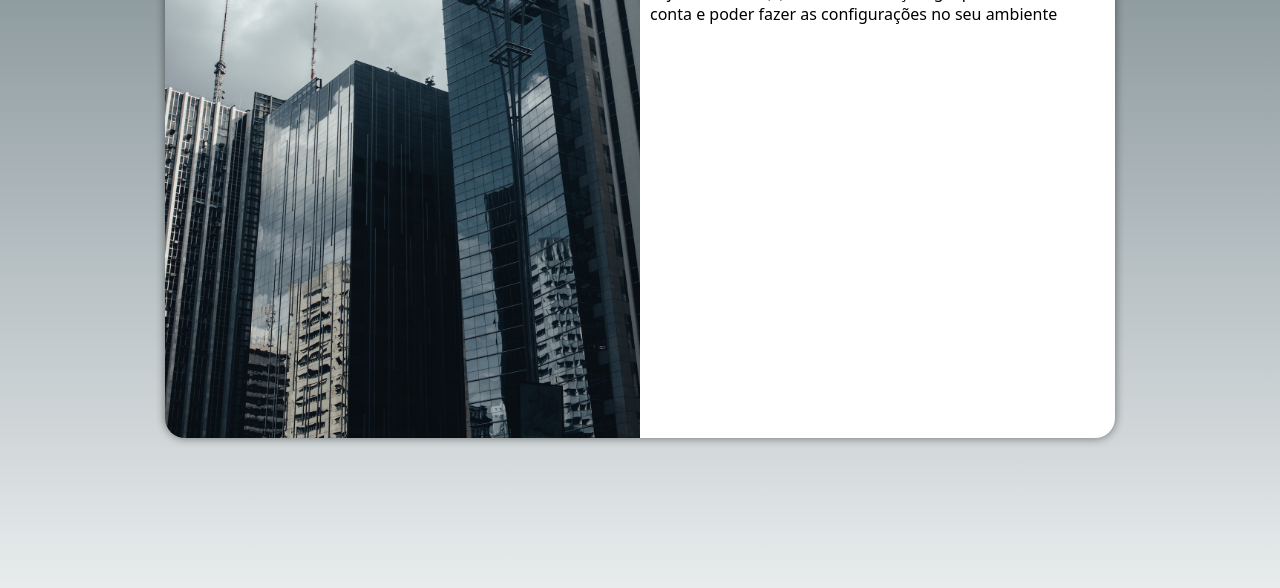
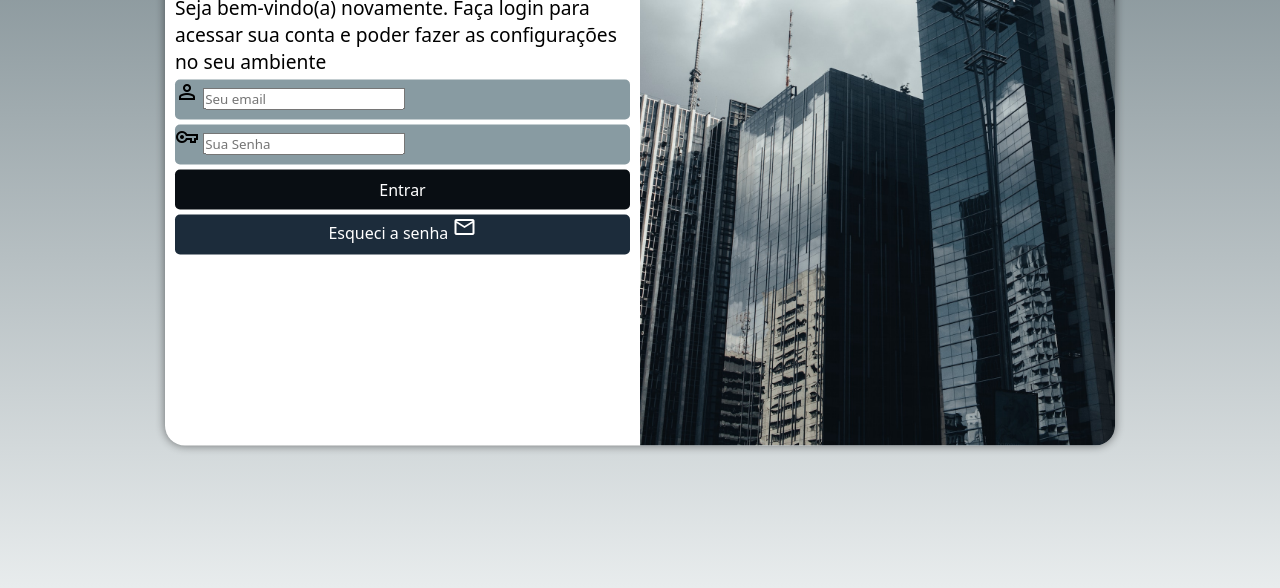
Before and after one commit to joaolucas14/projeto-login, a plain HTML site: page index.html in a window 1280 px wide. Shown: the part 212-800 px from the top of the page. Drawn offline with nearby package versions, Linux system fonts and the light colour scheme.

Commit message:
formatação do formulario

```diff
--- a/estilos/media-query.css
+++ b/estilos/media-query.css
@@ -27,12 +27,18 @@
         width: 950px
     }
     section#login > div#imagem{
-        float: left;
+        float: right;
         width: 50%;
         height: 100%;
     }
     section#login > div#formulario{
-        float: right;
+        float: left;
         width: 50%;
     }
+    div#formulario>h1{
+      font-size: 2em;
+    }
+    div#formulario> p{
+        font-size: 1.2em;
+    }
 }
--- a/estilos/style.css
+++ b/estilos/style.css
@@ -35,7 +35,7 @@ section#login{
     transform: translate(-50%, -50%);
     background-color: white;
     width: 250px;
-    height: 500px;
+    height: 515px;
     border-radius: 20px;
     overflow: hidden;
     box-shadow: 0px 0px 10px rgba(0, 0, 0, 0.493);
@@ -55,3 +55,57 @@ section#login > div#formulario{
     padding: 10px;
     display: block;
 }
+
+div#formulario>h1{
+    margin-bottom: 10px;
+    text-align: center;
+}
+
+div#formulario> p{
+    font-size: 0.8em;
+}
+form > input[type=submit]{
+    display: block;
+    font-size: 1em;
+    width: 100%;
+    height: 40px;
+    background-color:#090E13 ;
+    color: white;
+    border: none;
+    border-radius: 5px;
+    cursor: pointer;
+
+}
+div.campo>label{
+    display: none
+}
+form>div.campo{
+    background-color: #889BA2;
+    width: 100%;
+    height: 40px;
+    display: block;
+    border-radius: 5px;
+    margin: 5px 0px;
+}
+
+form > input[type=submit]:hover{
+    background-color: #657277;
+}
+
+form> a.botao{
+    display: block;
+    text-align: center;
+    font-size: 1em;
+    width: 100%;
+    height: 40px;
+    background-color: #1c2c3b;
+    color: rgb(255, 255, 255);
+    border: none;
+    border-radius: 5px;
+    text-decoration: none;
+    margin-top: 5px;
+}
+form> a.botao:hover{
+    background-color: #657277;
+
+}
--- a/index.html
+++ b/index.html
@@ -5,6 +5,7 @@
     <meta http-equiv="X-UA-Compatible" content="IE=edge">
     <meta name="viewport" content="width=device-width, initial-scale=1.0">
     <title>Login</title>
+    <link rel="stylesheet" href="https://fonts.googleapis.com/css2?family=Material+Symbols+Outlined:opsz,wght,FILL,GRAD@20..48,100..700,0..1,-50..200" />
     <link rel="stylesheet" href="estilos/style.css">
     <link rel="stylesheet" href="estilos/media-query.css">
 </head>
@@ -17,8 +18,24 @@
             <div id="formulario">
                 <h1>Login</h1>
                 <p>Seja bem-vindo(a) novamente. Faça login para acessar sua conta e poder fazer as configurações no seu ambiente</p>
-                <form action="login.php" method="post">
-
+                <form action="login.php" method="post" autocomplete="on">
+                    <div class="campo">
+                        <span class="material-symbols-outlined">person
+                        </span>
+                        <input type="email" name="login" id="ilogin" placeholder="Seu email" autocomplete="email" required maxlength="30">
+                        <label for="ilogin">Login</label>
+                    </div>
+                    <div class="campo">
+                        <span class="material-symbols-outlined"> vpn_key
+                        </span>
+                        <input type="password" name="senha" id="isenha" placeholder="Sua Senha" autocomplete="current-password" required minlength="8" maxlength="20">
+                        <label for="isenha">Senha</label>
+                    </div>
+                        <input type="submit" value="Entrar">
+                        <a href="esqueci.html" class="botao">
+                            Esqueci a senha <span class="material-symbols-outlined"> mail
+                            </span>
+                        </a>
                 </form>
             </div>
         </section>
```
